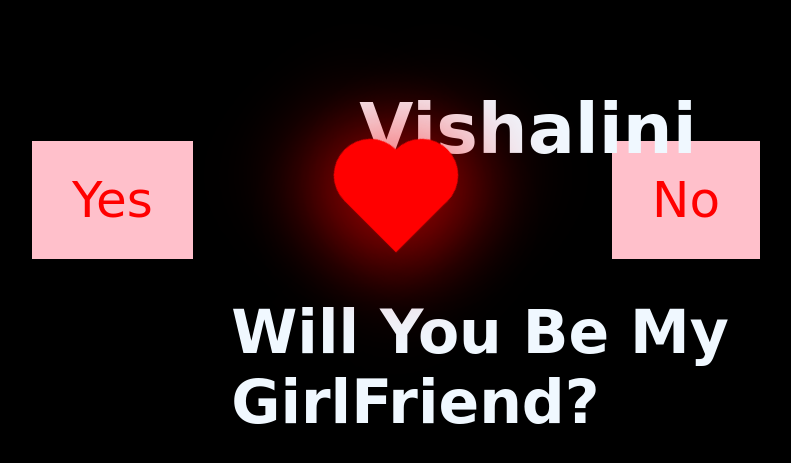
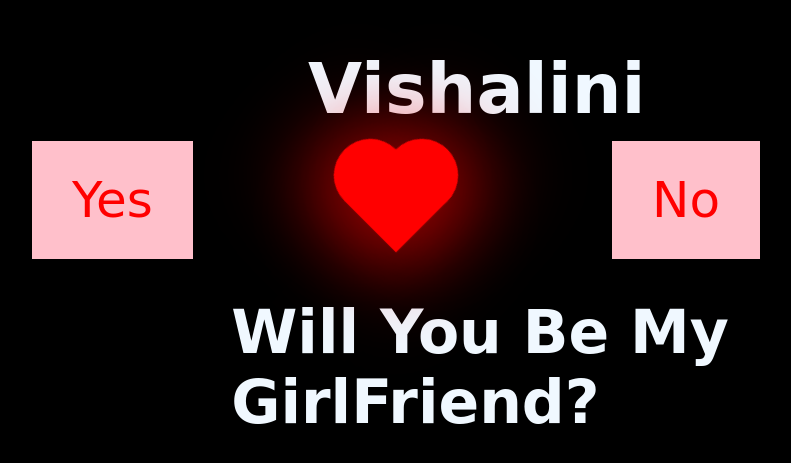
Before and after one commit to Davidraja777/WillYouBeMyGirlfriend, a plain HTML site: page index.html in a window 1280 px wide. Shown: the part 199-662 px from the top of the page, without its empty margins (244-1035 px from the left). Drawn offline with Linux system fonts and the light colour scheme; a web font is replaced by a local one.

Commit message:
Update style.css

```diff
--- a/style.css
+++ b/style.css
@@ -36,8 +36,8 @@ body{
     padding: 20px 20px;
     margin: 20px 20px;
     position: fixed;
-    left: 44%;
-    top: 25%;
+    left: 40%;
+    top: 20%;
     font-family: 'Love Light', cursive;
     color: aliceblue;
     font-size: 35px;
```
